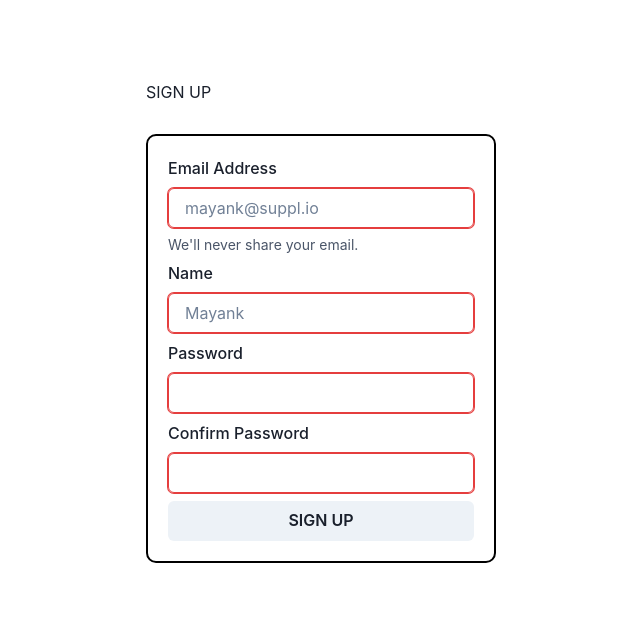
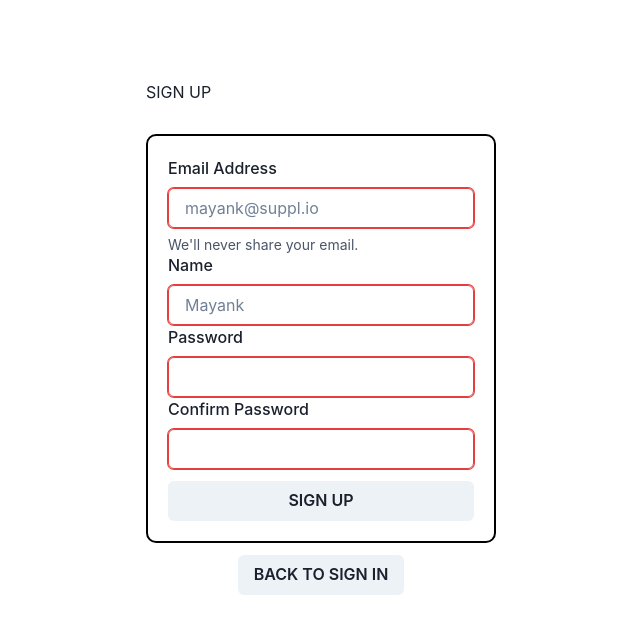
Before and after one commit to marcusbory/supplio, a React (Create React App) app: page /signup in a window 1280 px wide. Shown: the top 634 px of the page, without its empty margins (319-959 px from the left). Built offline with nearby package versions, Linux system fonts and the light colour scheme; no server answers.

Commit message:
:bug: Fix page reloading on auth submit

```diff
--- a/src/components/Auth/Login.jsx
+++ b/src/components/Auth/Login.jsx
@@ -1,14 +1,14 @@
 import React, { useState } from 'react'
 import { PageWrapper } from '../common/PageWrapper'
-import { Box, Stack, FormControl, FormLabel, FormHelperText, Input, Button, Alert, AlertIcon, AlertTitle } from '@chakra-ui/react'
+import { Box, Stack, FormControl, FormLabel, FormHelperText, Input, Button, Alert, AlertIcon, AlertTitle, Center } from '@chakra-ui/react'
 import '../../styles/form.css'
 import { useAuth } from '../../contexts/AuthContext'
-import { useNavigate } from 'react-router-dom'
+import { useNavigate, Navigate } from 'react-router-dom'
 
 export function Login() {
   const [email, setEmail] = useState('')
   const [password, setPassword] = useState('')
-  const { login, loading, setLoading } = useAuth()
+  const { login, loading, setLoading, currentUser } = useAuth()
   const [error, setError] = useState('')
   let navigate = useNavigate()
 
@@ -18,23 +18,19 @@ export function Login() {
 
   const handleSubmit = async (e) => {
     e.preventDefault()
-    setLoading(true)
     try {
       await login(email, password)
-      .then((userCredential) => {
-        // Signed in
-        const user = userCredential.user;
-        console.log(user)
-      })
-      setTimeout(() => {
-        navigate('/home')
-      }, 500)
+      // setTimeout(() => {
+      //   navigate('/home')
+      // }, 500)
     } catch (error) {
       setError(error.message)
-      console.log(error)
     }
   }
 
+  if (currentUser) {
+    return <Navigate to="/home" />
+  }
 
   return (
     <PageWrapper>
@@ -47,6 +43,7 @@ export function Login() {
               <AlertTitle>{error}</AlertTitle>
             </Alert>
           }
+          <form onSubmit={(e) => handleSubmit(e)}>
             <FormControl isInvalid={isError(email)}>
               <FormLabel htmlFor='email'>Email Address</FormLabel>
               <Input required id='email' type='email' placeholder='mayank@suppl.io'
@@ -57,16 +54,19 @@ export function Login() {
               <Input id='password' type='password' required
                 onChange={(e) => setPassword(e.target.value)} />
             </FormControl>
-          <Button disabled={loading} w="100%" onClick={(e) => handleSubmit(e)}>
+            <Button disabled={loading} w="100%" type="submit" mt="12px">
               SIGN IN
             </Button>
+          </form>
         </Stack>
       </Box>
+      <Center mt="12px">
         <Box>
           <Button onClick={() => navigate("/signup")}>
             CLICK HERE TO SIGN UP
           </Button>
         </Box>
+      </Center>
     </PageWrapper>
   )
 }
--- a/src/components/Auth/Signup.jsx
+++ b/src/components/Auth/Signup.jsx
@@ -1,6 +1,6 @@
 import React, { useState } from 'react'
 import { PageWrapper } from '../common/PageWrapper'
-import { Box, Stack, FormControl, FormLabel, FormHelperText, Input, Button, Alert, AlertIcon, AlertTitle } from '@chakra-ui/react'
+import { Box, Stack, FormControl, FormLabel, FormHelperText, Input, Button, Alert, AlertIcon, AlertTitle, Center } from '@chakra-ui/react'
 import '../../styles/form.css'
 import { useAuth } from '../../contexts/AuthContext'
 import { useNavigate } from 'react-router-dom'
@@ -18,9 +18,8 @@ export function SignUp() {
     return input === ''
   }
 
-  const handleSubmit = async (e) => {
+  async function handleSubmit(e) {
     e.preventDefault()
-    setLoading(true)
     try {
       await signup(name, email, password)
       setTimeout(() => {
@@ -28,8 +27,6 @@ export function SignUp() {
       }, 500)
     } catch (error) {
       setError(error.message)
-      console.log(error)
-
     }
   }
 
@@ -39,11 +36,12 @@ export function SignUp() {
       <Box className="form-box">
         <Stack direction="column">
           {error &&
-            <Alert status='error'>
+            <Alert status='error' maxW="300px">
               <AlertIcon />
               <AlertTitle>{error}</AlertTitle>
             </Alert>
           }
+          <form onSubmit={handleSubmit}>
             <FormControl isInvalid={isError(email)}>
               <FormLabel htmlFor='email'>Email Address</FormLabel>
               <Input required id='email' type='email' placeholder='mayank@suppl.io'
@@ -65,11 +63,19 @@ export function SignUp() {
               <Input id='confirm-password' type='password' required
                 onChange={(e) => setCfmPassword(e.target.value)} />
             </FormControl>
-          <Button disabled={loading} w="100%" onClick={(e) => handleSubmit(e)}>
+            <Button disabled={loading} w="100%" type="submit" mt="12px">
               SIGN UP
             </Button>
+          </form>
         </Stack>
       </Box>
+      <Center mt="12px">
+        <Box>
+          <Button onClick={() => navigate("/")}>
+            BACK TO SIGN IN
+          </Button>
+        </Box>
+      </Center>
     </PageWrapper>
   )
 }
--- a/src/components/Pages/HomePage.jsx
+++ b/src/components/Pages/HomePage.jsx
@@ -7,9 +7,6 @@ export const HomePage = () => {
   const { currentUser } = useAuth()
   //react homepage
 
-  // if (!currentUser) {
-  //   return <Navigate to="/" />
-  // }
 
   return (
     <PageWrapper>
```
Lines whose indentation alone changed are shown as unchanged.
